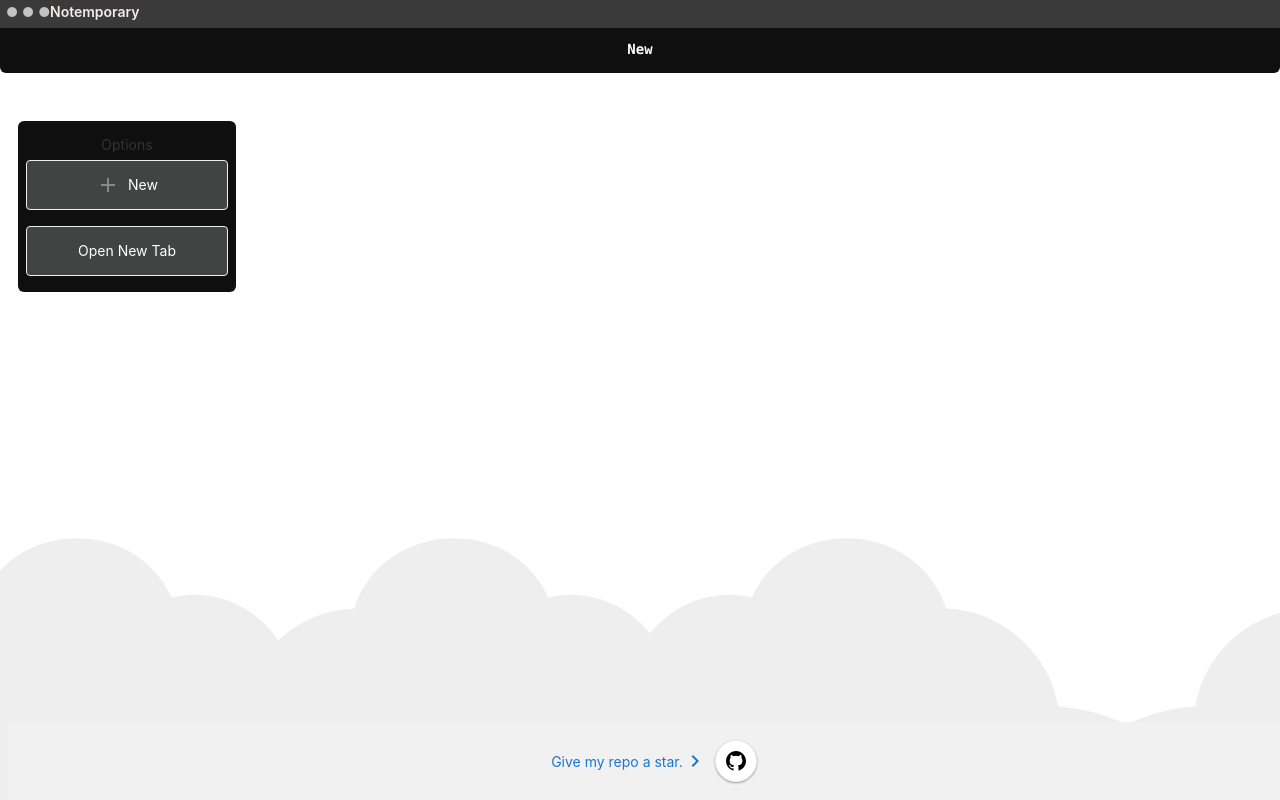
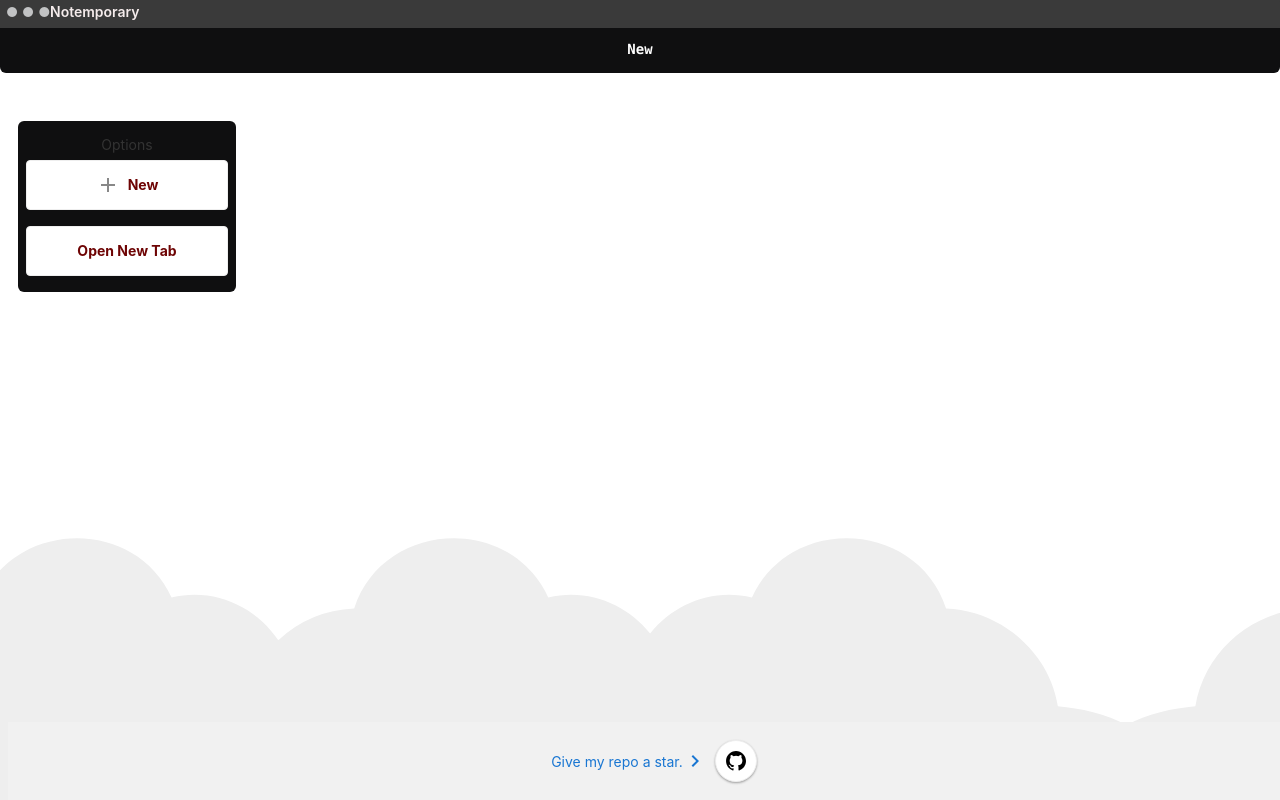
Before and after one commit to SaileshBK/Notemporary, an Angular app: page / in a window 1280 px wide. Built offline with nearby package versions, Linux system fonts and the light colour scheme.

Commit message:
feat(update): Added some color

```diff
--- a/src/app/app.component.html
+++ b/src/app/app.component.html
@@ -22,11 +22,11 @@
             <svg class="material-icons" xmlns="http://www.w3.org/2000/svg" width="24" height="24" viewBox="0 0 24 24">
               <path d="M19 13h-6v6h-2v-6H5v-2h6V5h2v6h6v2z" />
             </svg>
-            <span>New</span>
+            <span style="color: rgb(110, 4, 4); font-weight: bold;">New</span>
           </button>
 
           <button class="card card-small" (click)="selection.value = 'save'" tabindex="0">
-            <span (click)="openNewTab()">Open New Tab</span>
+            <span style="color: rgb(110, 4, 4); font-weight: bold;" (click)="openNewTab()">Open New Tab</span>
           </button>
         </div>
 
@@ -40,7 +40,9 @@
             <mat-card class="card pads-small" (click)="openMinimizedCard(pad)">
               <mat-card-header style="padding-bottom: 20px;">
                 <mat-card-title-group>
-                  <mat-card-title style="word-wrap: break-word; width: 150px; text-align: center;">{{ pad.name
+                  <mat-card-title
+                    style="word-wrap: break-word; width: 150px; text-align: center; color: rgb(110, 4, 4); font-weight: bold;">{{
+                    pad.name
                     }}</mat-card-title>
                 </mat-card-title-group>
               </mat-card-header>
--- a/src/app/app.component.scss
+++ b/src/app/app.component.scss
@@ -75,7 +75,7 @@ svg.material-icons:not(:last-child) {
   all: unset;
   border-radius: 4px;
   border: 1px solid #eee;
-  background-color: #424444;
+  background-color: white;
   height: 40px;
   width: 200px;
   margin: 0 8px 16px;
@@ -86,7 +86,6 @@ svg.material-icons:not(:last-child) {
   align-items: center;
   transition: all 0.2s ease-in-out;
   line-height: 24px;
-  color: white;
 }
 
 .card-container .card:not(:last-child) {
@@ -107,6 +106,7 @@ svg.material-icons:not(:last-child) {
 
 .card-container .card:not(.highlight-card) {
   cursor: pointer;
+  color: black !important;
 }
 
 .card-container .card:not(.highlight-card):hover {
```
Also changed, not shown: src/styles.scss (line endings or trailing spaces).
